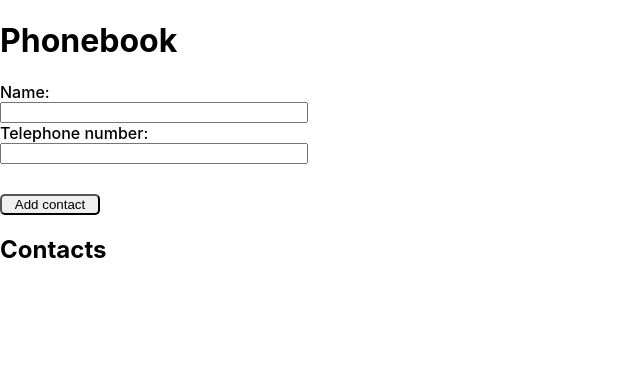
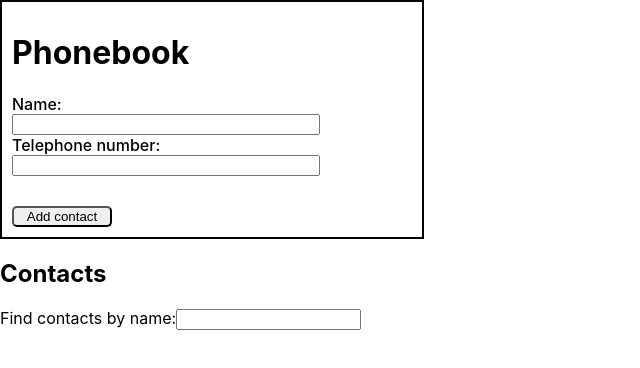
Before and after one commit to Dmitriy-fullstack/goit-react-hw-02-phonebook, a React (Create React App) app: page / in a window 1280 px wide. Shown: the top 368 px of the page, without its empty margins (0-640 px from the left). Built offline with nearby package versions, Linux system fonts and the light colour scheme.

Commit message:
add filter form

```diff
--- a/src/App.css
+++ b/src/App.css
@@ -1,3 +1,8 @@
 .App {
   text-align: start;
 }
+.appInputMenu {
+  border: 2px solid black;
+  width: 400px;
+  padding: 10px;
+}
--- a/src/App.js
+++ b/src/App.js
@@ -2,17 +2,20 @@ import React, { Component } from 'react'
 import './App.css';
 import ContactForm from './components/ContactForm/ContactForm';
 import ContactList from './components/ContactList/ContactList';
+import Filter from './components/Filter/Filter';
 import { v4 as uuidv4 } from 'uuid';
 
 
 class App extends Component {
   state ={
-    contacts: []
+  contacts: [],
+  filter: '',
+  name: '',
+  number: ''
   }
 
   onSubmitHendler = data => {
-
-    const newContacts ={
+      const newContacts ={
       number: data.number,
       name: data.name,
       id: uuidv4()
@@ -27,11 +30,12 @@ class App extends Component {
 
    return (
     <div className="App">
-
-      <h1>Phonebook</h1>
+      <div className='appInputMenu'>
+        <h1>Phonebook</h1>
         <ContactForm onSubmit={this.onSubmitHendler}/>
-
+      </div>
         <h2>Contacts</h2>
+        <Filter />
         <ContactList contacts={this.state.contacts}/>
     </div>
   )
--- /dev/null
+++ b/src/components/Filter/Filter.js
@@ -0,0 +1,34 @@
+import  { Component } from 'react'
+import PropTypes from 'prop-types'
+import style from './filter.module.css';
+import shortid from 'shortid';
+
+export default class Filter extends Component {
+
+state ={
+    filter: ''
+}
+
+filterInputId = shortid.generate();
+
+handleChangeFilter = event => {
+    this.setState({filter: event.currentTarget.value})
+}
+
+
+
+    render() {
+        console.log(this.state);
+        return (
+            <div>
+                <label htmlFor={this.filterInputId}>Find contacts by name:</label>
+                <input type="text" id={this.filterInputId} name="filter" value={this.state.filter} onChange={this.handleChangeFilter}/>
+
+            </div>
+        )
+    }
+}
+
+Filter.propTypes ={
+    filter: PropTypes.string,
+}
```
Also changed, not shown: src/components/Filter/filter.module.css (added).
